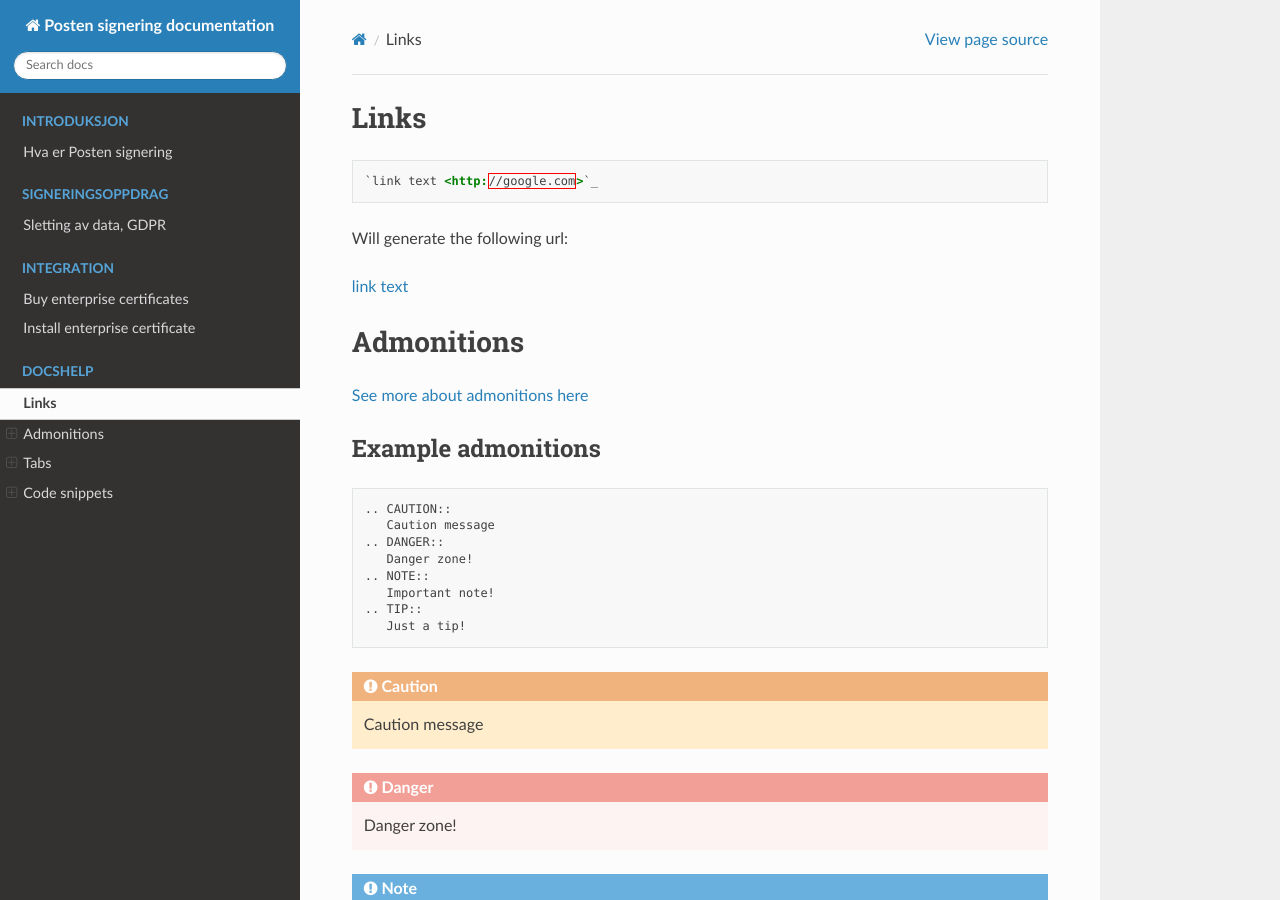
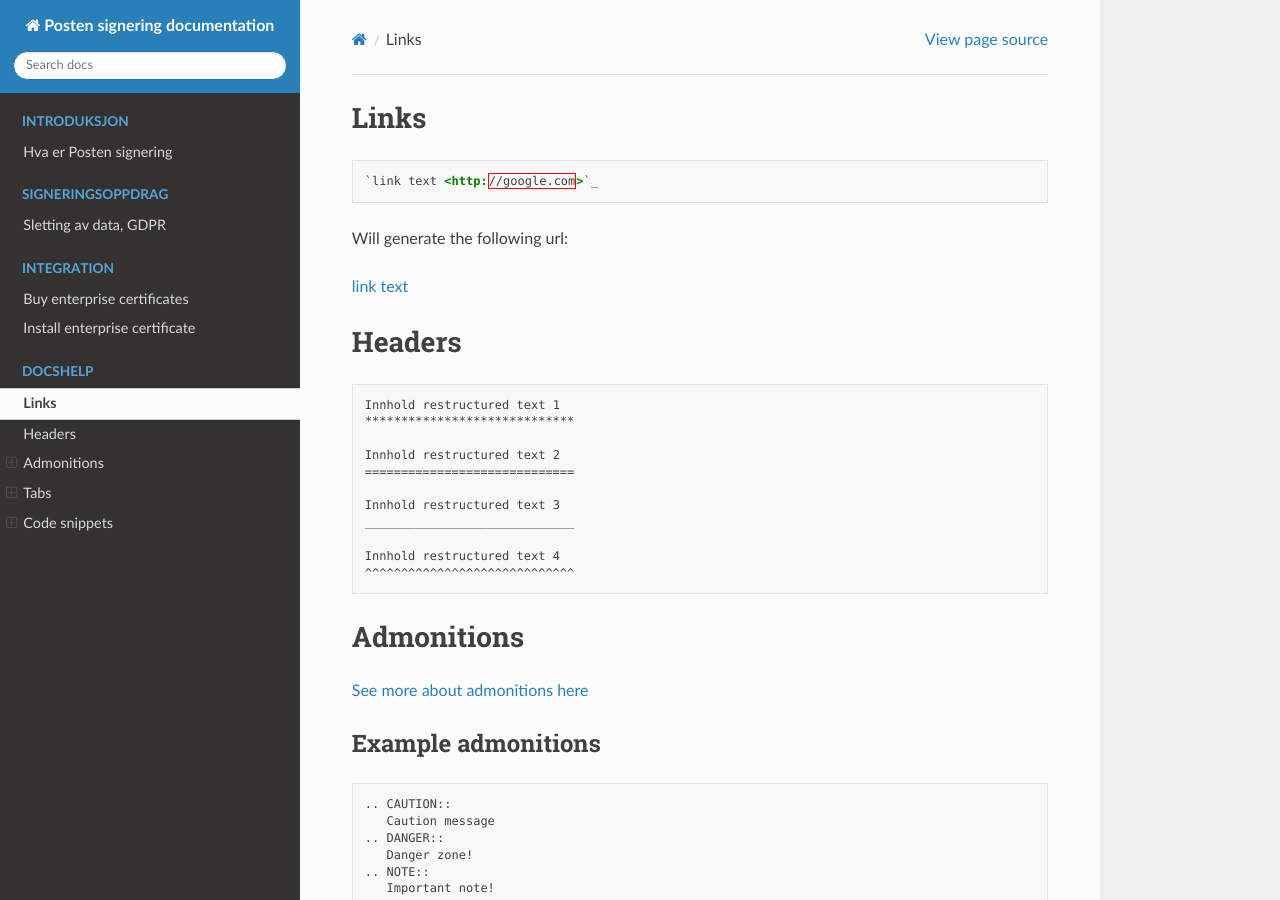
Before and after one commit to ramonarellano/signering-docs, a Sphinx documentation site: the page built from source/syntax-help.rst, in a window 1280 px wide and 900 px high. Built offline with Sphinx 7.4.7 and the Read the Docs theme 2.0.0, drawn with Linux system fonts in a browser that asks for light colours.

Commit message:
Eksempler for headereˆ

```diff
--- a/source/syntax-help.rst
+++ b/source/syntax-help.rst
@@ -8,6 +8,23 @@ Links
 Will generate the following url:
 
 `link text <http://google.com>`_
+
+Headers
+*******
+
+.. code-block:: xml
+
+   Innhold restructured text 1
+   *****************************
+
+   Innhold restructured text 2
+   =============================
+
+   Innhold restructured text 3
+   _____________________________
+
+   Innhold restructured text 4
+   ^^^^^^^^^^^^^^^^^^^^^^^^^^^^^
 
 
 Admonitions
```
